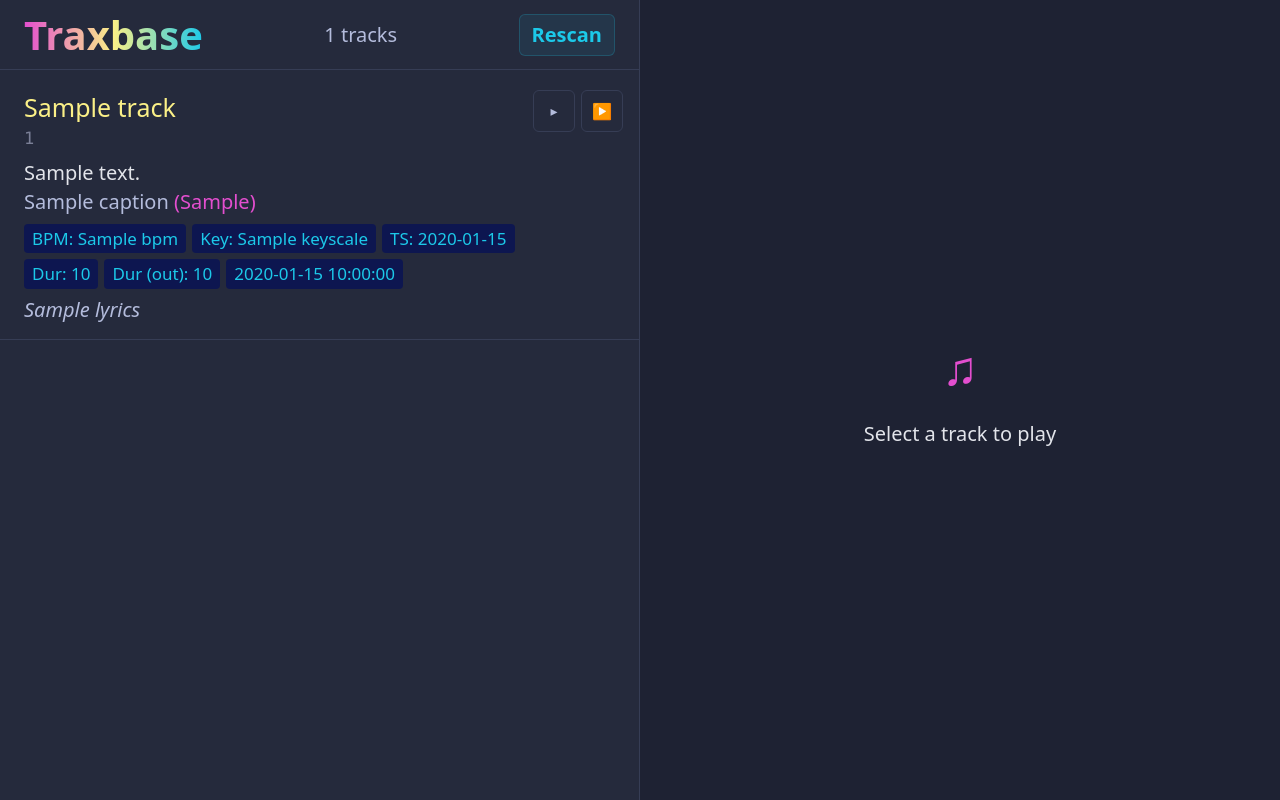
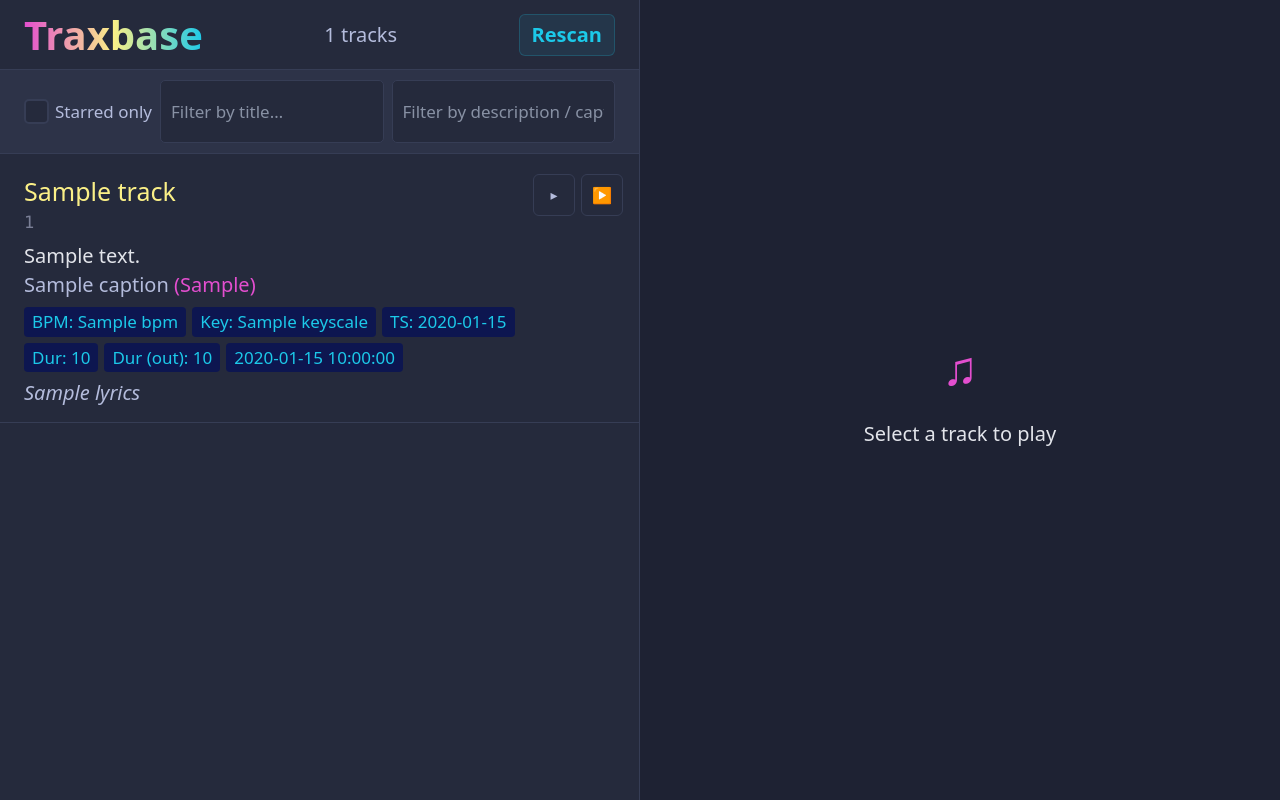
Before and after one commit to mikkohei13/traxbase, a Flask app: template traxbase/templates/index.html in a window 1280 px wide. Run offline with Flask 3, Linux system fonts and the light colour scheme; the template is opened without the code that fills it: most values are stand-ins (such as "Sample title", 1, 10 or a date in 2020).

Commit message:
Add track filtering

```diff
--- a/traxbase/static/app.js
+++ b/traxbase/static/app.js
@@ -1,3 +1,37 @@
+/* === Track list filtering === */
+function applyFilters() {
+    const starred = document.getElementById('filter-starred')?.checked;
+    const title = (document.getElementById('filter-title')?.value || '').toLowerCase();
+    const desc = (document.getElementById('filter-desc')?.value || '').toLowerCase();
+
+    const tracks = document.querySelectorAll('.track-list .track');
+    let visible = 0;
+    tracks.forEach(t => {
+        let show = true;
+        if (starred && t.dataset.starred !== '1') show = false;
+        if (title && !t.dataset.title.toLowerCase().includes(title)) show = false;
+        if (desc) {
+            const inDesc = (t.dataset.description || '').toLowerCase().includes(desc);
+            const inCap = (t.dataset.caption || '').toLowerCase().includes(desc);
+            if (!inDesc && !inCap) show = false;
+        }
+        t.classList.toggle('filter-out', !show);
+        if (show) visible++;
+    });
+
+    const countEl = document.querySelector('.track-count');
+    if (countEl) {
+        const anyActive = starred || title || desc;
+        countEl.textContent = anyActive
+            ? visible + ' / ' + tracks.length + ' tracks'
+            : tracks.length + ' tracks';
+    }
+}
+
+document.getElementById('filter-starred')?.addEventListener('change', applyFilters);
+document.getElementById('filter-title')?.addEventListener('input', applyFilters);
+document.getElementById('filter-desc')?.addEventListener('input', applyFilters);
+
 let currentTrackId = null;
 let userdataInitial = { custom_title: '', description: '', starred: false, suno: false, hide: false };
 
--- a/traxbase/static/style.css
+++ b/traxbase/static/style.css
@@ -66,6 +66,38 @@ h1 {
 .sidebar-toolbar h1 { margin: 0; }
 
 .sidebar-toolbar .track-count { font-variant-numeric: tabular-nums; }
+
+/* === Sidebar Filters === */
+.sidebar-filters {
+    display: flex;
+    flex-wrap: wrap;
+    gap: 8px;
+    padding: 10px 24px;
+    border-bottom: 1px solid var(--color-border);
+    background: var(--color-surface-alt);
+}
+
+.sidebar-filters input[type="text"] {
+    flex: 1;
+    min-width: 120px;
+    margin: 0;
+    padding: 6px 10px;
+    font-size: 0.85rem;
+}
+
+.sidebar-filters .filter-checkbox {
+    display: flex;
+    align-items: center;
+    gap: 6px;
+    font-size: 0.85rem;
+    color: var(--color-text-dim);
+    white-space: nowrap;
+    margin: 0;
+}
+
+.sidebar-filters .filter-checkbox input { margin: 0; }
+
+.track.filter-out { display: none; }
 
 .btn-scan {
     display: inline-flex;
--- a/traxbase/templates/index.html
+++ b/traxbase/templates/index.html
@@ -15,12 +15,22 @@
                 <span class="track-count">{{ tracks | length }} tracks</span>
                 <a class="btn-scan" href="{{ url_for('main.update') }}">Rescan</a>
             </div>
+            <div class="sidebar-filters">
+                <label class="filter-checkbox">
+                    <input type="checkbox" id="filter-starred"> Starred only
+                </label>
+                <input type="text" id="filter-title" placeholder="Filter by title…">
+                <input type="text" id="filter-desc" placeholder="Filter by description / caption…">
+            </div>
             <div class="track-list">
                 {% for track in tracks %}
                 <div class="track{{ ' track-hidden' if track.hide else '' }}"
                      data-path="{{ track.path }}"
                      data-title="{{ track.display_title }}"
-                     data-id="{{ track.id }}">
+                     data-id="{{ track.id }}"
+                     data-starred="{{ '1' if track.starred else '0' }}"
+                     data-description="{{ track.description or '' }}"
+                     data-caption="{{ track.caption or '' }}">
                     <button class="track-toggle" aria-label="Expand track">▸</button>
                     <button class="track-open" aria-label="Open track" title="Open in player">▶</button>
                     <h4 class="track-title {{ 'title_path' if not track.custom_title and not track.title_raw else '' }}">{{ track.display_title }}{% if track.starred %} <span class="icon star">Starred</span>{% endif %}{% if track.suno %} <span class="icon">Suno</span>{% endif %}</h4>
```
